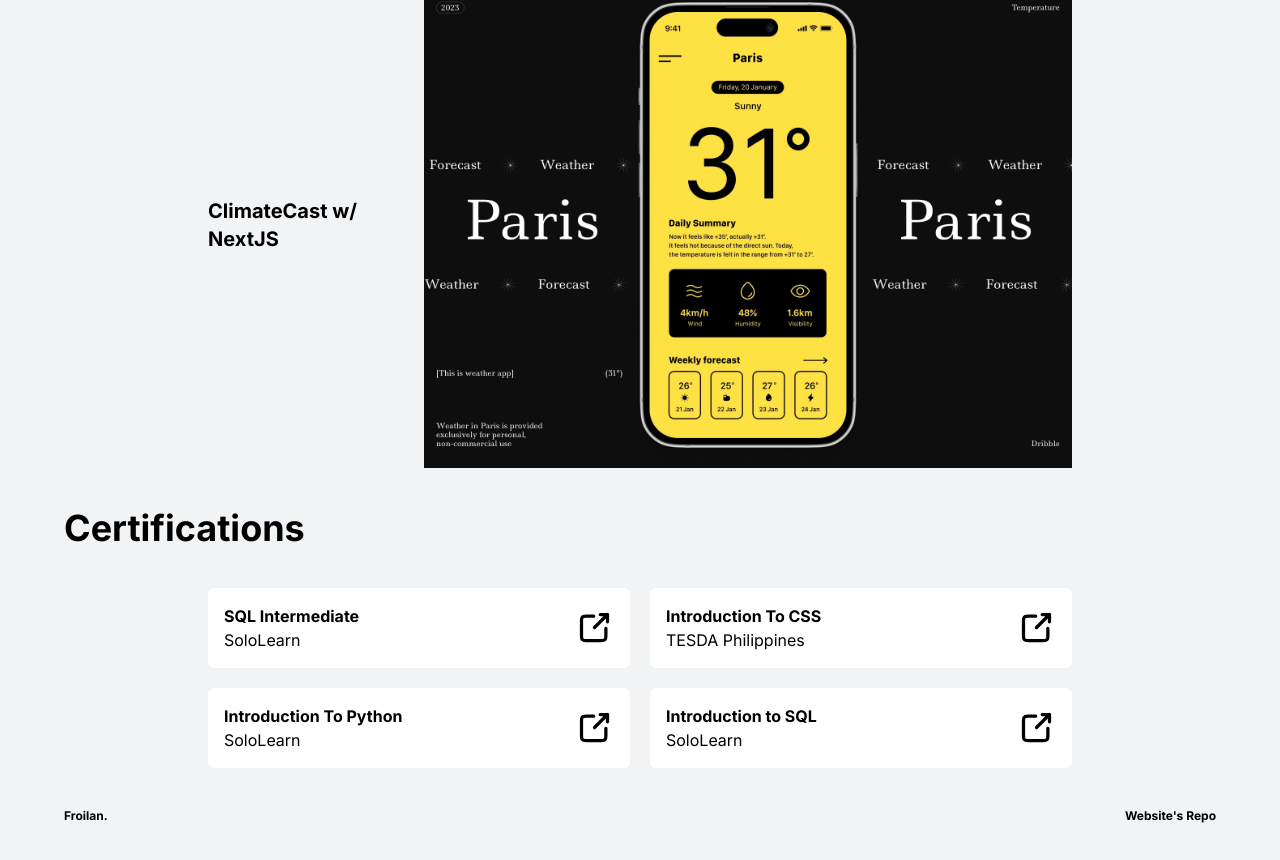
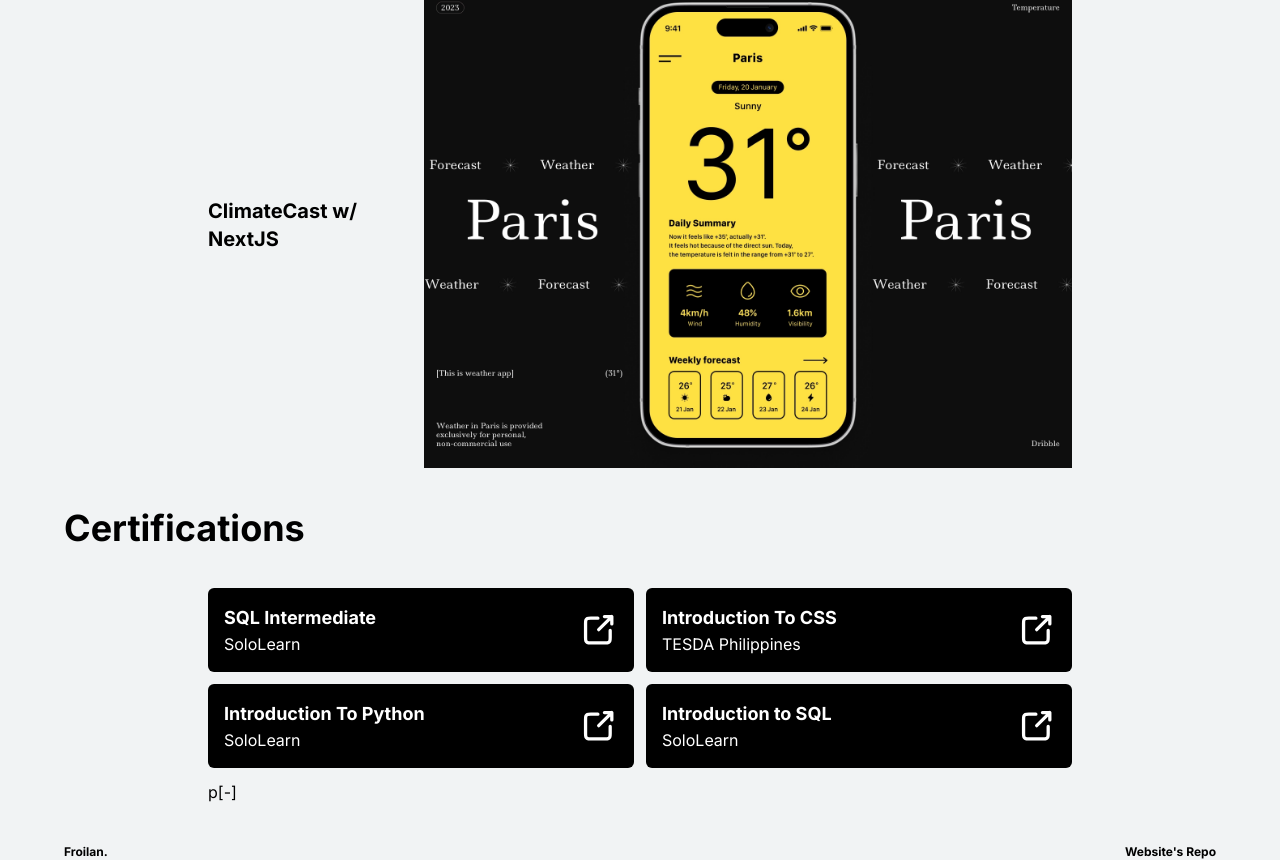
Before and after one commit to uaenaaaa/my-website, a Next.js app: page / in a window 1280 px wide. Shown: the part 701-1561 px from the top of the page. Before the commit the page ends 1525 px from the top, so only its background shows below. Built offline with nearby package versions, Linux system fonts and the light colour scheme.

Commit message:
change color when light mode

```diff
--- a/app/components/Certification/CertificationSection.tsx
+++ b/app/components/Certification/CertificationSection.tsx
@@ -17,11 +17,16 @@ const CertificationSection = () => {
         text-4xl'>Certifications</h1>
       </div>
       <div className='
-      w-3/4
+      xs:w-[95%]
+      sm:w-[90%]
+      md:w-[85%]
+      lg:w-[80%]
+      xl:w-3/4
       grid
       grid-rows-2
       grid-cols-2
       gap-5
+      sm:gap-3
       justify-around
       '>
       {
@@ -31,10 +36,15 @@ const CertificationSection = () => {
             flex
             flex-row
             justify-between
-            p-4
+            p-1
+            sm:p-1
+            md:p-2
+            lg:p-3
+            xl:p-4
             items-center
             gap-5
-            bg-white
+            dark:bg-white
+            bg-black
             rounded-md
             '>
                 <div className='w-3/4
@@ -44,24 +54,28 @@ const CertificationSection = () => {
                 flex-col'>
                   <h1 className='
                   font-bold
-                  text-black
-                  text-md
-                  text-left'>{cert.title}</h1>
+                  dark:text-black
+                  text-white
+                  text-sm
+                  md:text-md
+                  lg:text-base
+                  xl:text-lg
+                  text-left
+                  text-ellipsis'>{cert.title}</h1>
                   <p className='
-                  text-black
+                  dark:text-black
+                  text-white
                   text-left
                   '>{cert.description}</p>
                 </div>
 
               <svg onClick={() => {window.open(cert.link, '_blank')}} className='w-[10%] cursor-pointer' viewBox="0 0 24 24" fill="none" xmlns="http://www.w3.org/2000/svg">
-                <path d="M20 4L12 12M20 4V8.5M20 4H15.5M19 12.5V16.8C19 17.9201 19 18.4802 18.782 18.908C18.5903 19.2843 18.2843 19.5903 17.908 19.782C17.4802 20 16.9201 20 15.8 20H7.2C6.0799 20 5.51984 20 5.09202 19.782C4.71569 19.5903 4.40973 19.2843 4.21799 18.908C4 18.4802 4 17.9201 4 16.8V8.2C4 7.0799 4 6.51984 4.21799 6.09202C4.40973 5.71569 4.71569 5.40973 5.09202 5.21799C5.51984 5 6.07989 5 7.2 5H11.5" stroke="#000000" strokeWidth="2" strokeLinecap="round" strokeLinejoin="round"/>
+                <path className='dark:stroke-black stroke-white' d="M20 4L12 12M20 4V8.5M20 4H15.5M19 12.5V16.8C19 17.9201 19 18.4802 18.782 18.908C18.5903 19.2843 18.2843 19.5903 17.908 19.782C17.4802 20 16.9201 20 15.8 20H7.2C6.0799 20 5.51984 20 5.09202 19.782C4.71569 19.5903 4.40973 19.2843 4.21799 18.908C4 18.4802 4 17.9201 4 16.8V8.2C4 7.0799 4 6.51984 4.21799 6.09202C4.40973 5.71569 4.71569 5.40973 5.09202 5.21799C5.51984 5 6.07989 5 7.2 5H11.5" strokeWidth="2" strokeLinecap="round" strokeLinejoin="round"/>
               </svg>
             </div>
           )
         })
-      }
-
-
+      }p[-]
       </div>
     </>
   )
```
